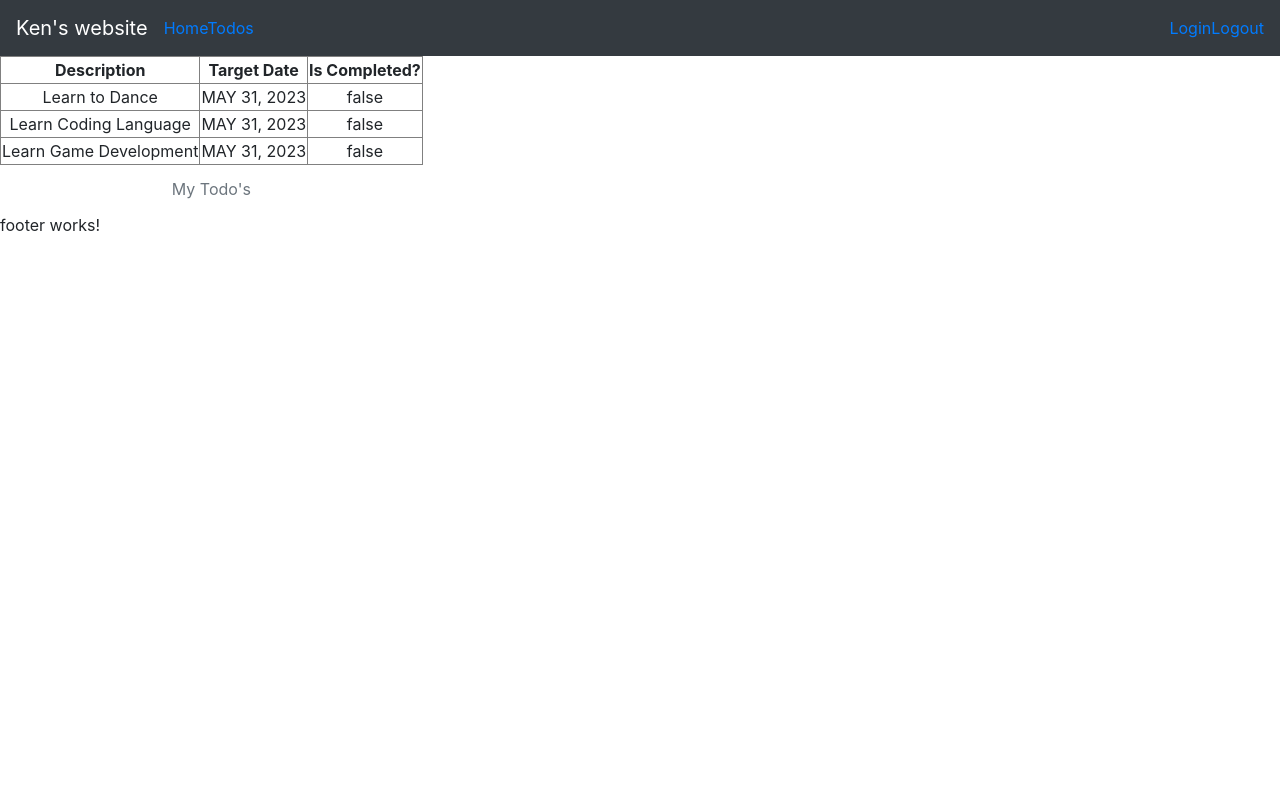
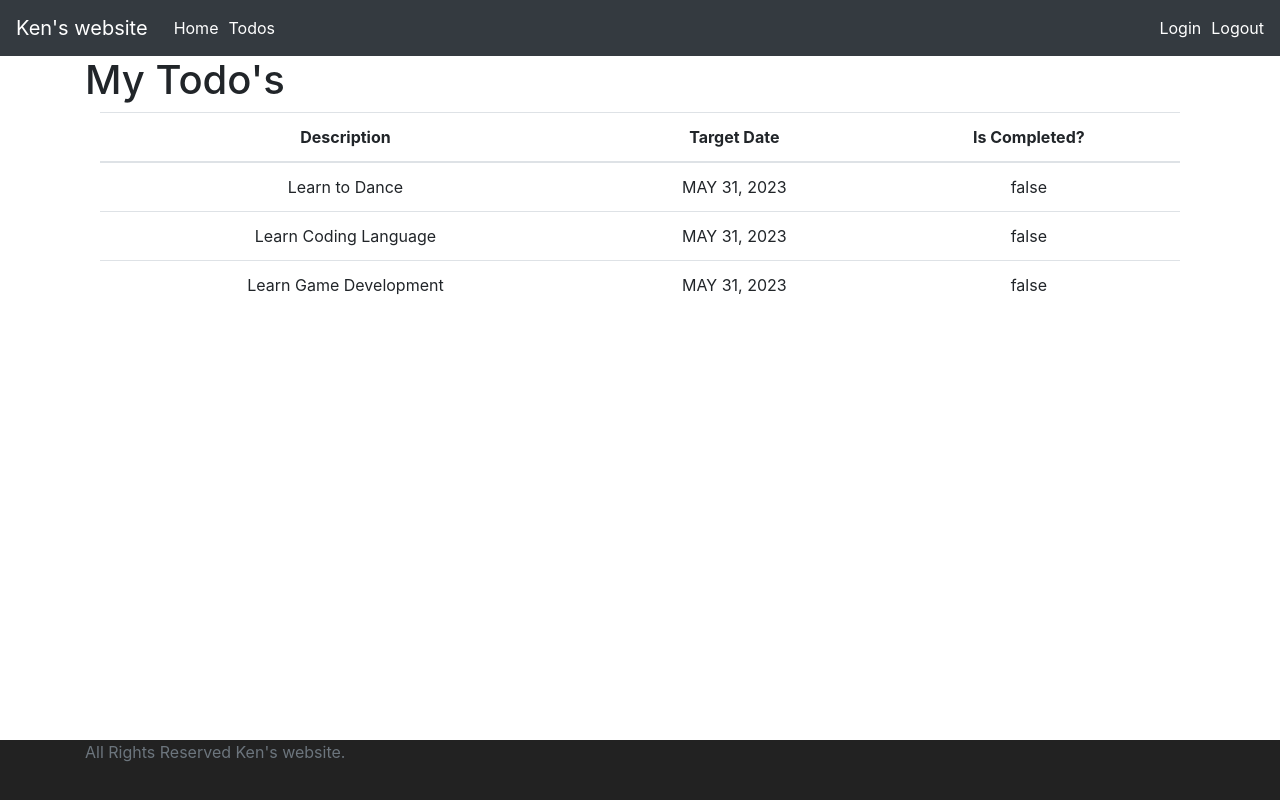
Before and after one commit to ken0901/todo-app-frontend, an Angular app: page /todos in a window 1280 px wide. Built offline with nearby package versions, Linux system fonts and the light colour scheme.

Commit message:
Styling footer and other components

```diff
--- a/src/app/app.component.html
+++ b/src/app/app.component.html
@@ -1,3 +1,7 @@
 <app-menu></app-menu>
-<router-outlet></router-outlet>
+
+<div class="container">
+    <router-outlet></router-outlet>
+</div>
+
 <app-footer></app-footer>
--- a/src/app/components/login/login.component.html
+++ b/src/app/components/login/login.component.html
@@ -1,4 +1,7 @@
-<small *ngIf="invalidLogin">{{errorMsg}}</small>
-User Name : <input type="text" name="username" [(ngModel)]="username" />
-Password  : <input type="password" name="password" [(ngModel)]="password"/>
-<button (click)="handleLogin()">Login</button>
+<h1>Login !</h1>
+<div class="container">
+    <small class="alert alert-warning" *ngIf="invalidLogin">{{errorMsg}}</small>
+    User Name : <input type="text" name="username" [(ngModel)]="username" />
+    Password  : <input type="password" name="password" [(ngModel)]="password"/>
+    <button (click)="handleLogin()" class="btn btn-success">Login</button>
+</div>
--- a/src/app/components/todo-list/todo-list.component.html
+++ b/src/app/components/todo-list/todo-list.component.html
@@ -1,5 +1,7 @@
-<table border="1">
-    <caption>My Todo's</caption>
+<h1> My Todo's </h1>
+
+<div class="container">
+    <table class="table">
         <thead>
             <tr>
                 <th>Description</th>
@@ -15,3 +17,4 @@
             </tr>
         </tbody>
     </table>
+</div>
--- a/src/app/components/welcome/welcome.component.html
+++ b/src/app/components/welcome/welcome.component.html
@@ -1,7 +1,6 @@
-<div>
+<h1>Welcome!</h1>
+<div class="container">
     Welcome {{name}}.
     Welcome to our awesome App.
-</div>
-<div>
     You can manage your todos <a routerLink="/todos">here</a>
 </div>
--- a/src/app/layout/footer/footer.component.css
+++ b/src/app/layout/footer/footer.component.css
@@ -0,0 +1,7 @@
+.footer {
+    position: absolute;
+    bottom: 0;
+    width: 100%;
+    height: 60px;
+    background-color: #222222;
+}
--- a/src/app/layout/footer/footer.component.html
+++ b/src/app/layout/footer/footer.component.html
@@ -1 +1,5 @@
-<p>footer works!</p>
+<footer class="footer">
+    <div class="container">
+        <span class="text-muted"> All Rights Reserved Ken's website.</span>
+    </div>
+</footer>
--- a/src/app/layout/menu/menu.component.css
+++ b/src/app/layout/menu/menu.component.css
@@ -0,0 +1,8 @@
+.navbar-expand-md .navbar-nav a {
+    color:white;
+    margin-left: 10px;
+}
+
+.navbar-brand:hover {
+    text-decoration: underline;
+}
--- a/src/app/layout/menu/menu.component.html
+++ b/src/app/layout/menu/menu.component.html
@@ -3,7 +3,7 @@
         <div>
             <a href="#" class="navbar-brand">Ken's website</a>
         </div>
-        <ul class="navbar-nav navbar-white">
+        <ul class="navbar-nav">
             <li>
                 <a routerLink="/welcome/ken" class="bar-link">Home</a>
                 <a routerLink="/todos" class="bar-link">Todos</a>
```
Lines whose indentation alone changed are shown as unchanged.
